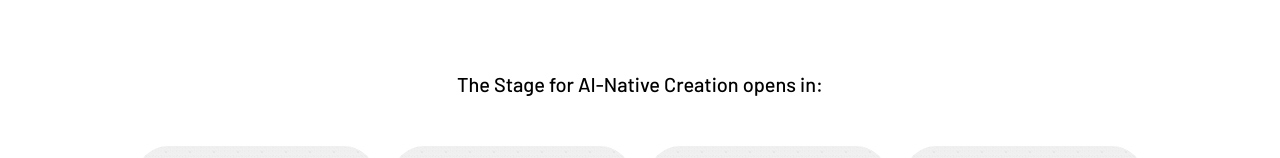
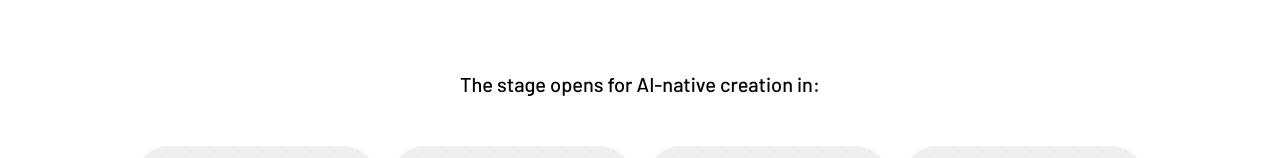
Before and after one commit to Davide9292/Vibe-Coding-Award, a Next.js app in the folder apps/web/: page / in a window 1280 px wide. Shown: the part 187-345 px from the top of the page. Built offline with nearby package versions, Linux system fonts and the light colour scheme.

Commit message:
Update copy for countdown text to enhance clarity and consistency

```diff
--- a/apps/web/src/app/page.tsx
+++ b/apps/web/src/app/page.tsx
@@ -329,7 +329,7 @@ export default function HomePage() {
           <div className="flex flex-col items-center justify-center flex-1 mt-[135px] md:mt-[135px] mobile-hero-content">
             {/* Text below logo - 64px gap on mobile */}
             <p className="text-lg md:text-xl font-medium leading-7 mb-12 md:mb-12 mb-8 text-center text-color mobile-hero-text">
-              The Stage for AI-Native Creation opens in:
+              The stage opens for AI-native creation in:
             </p>
 
             {/* Countdown Timer - 240x180px boxes on desktop, 2x2 grid on mobile */}
```
